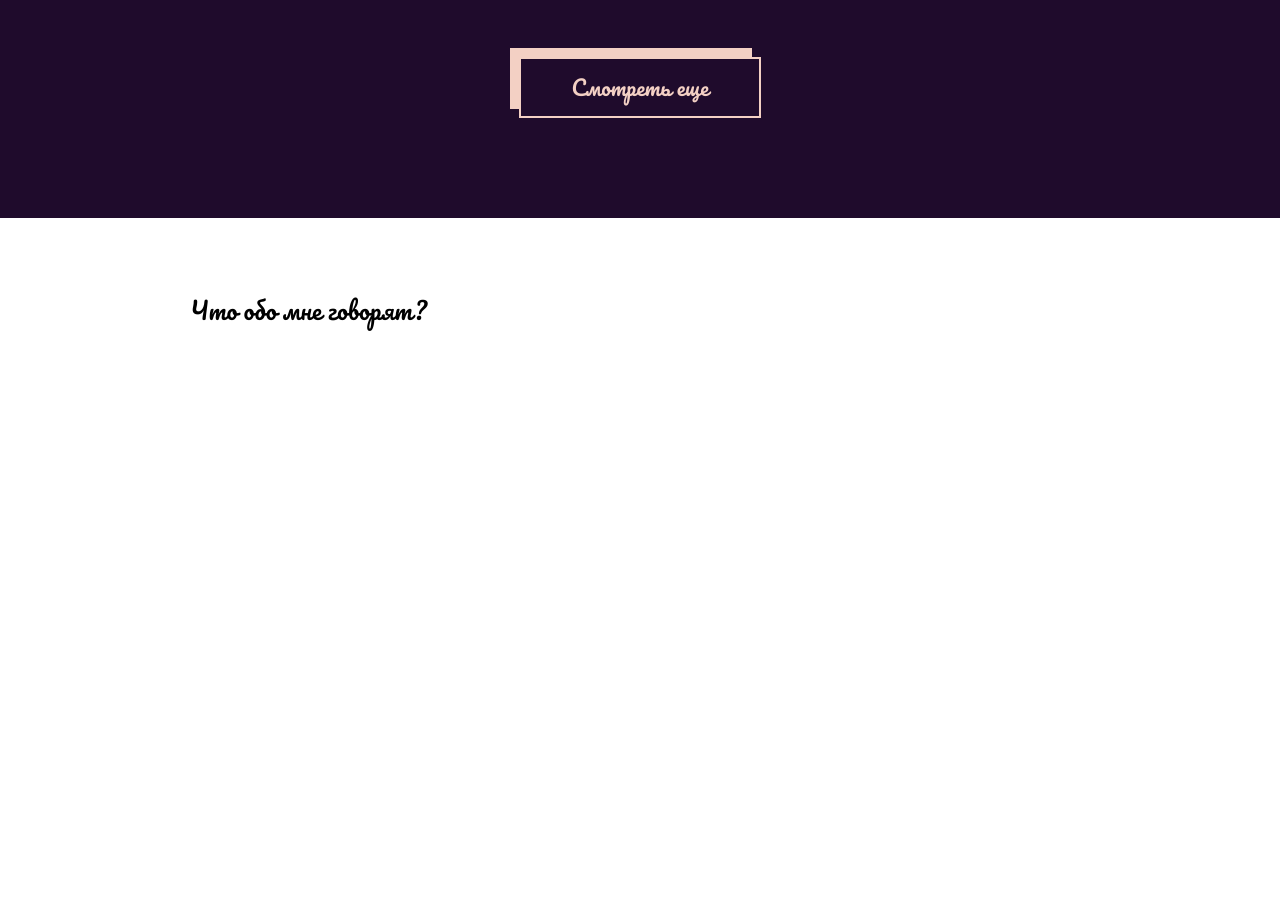
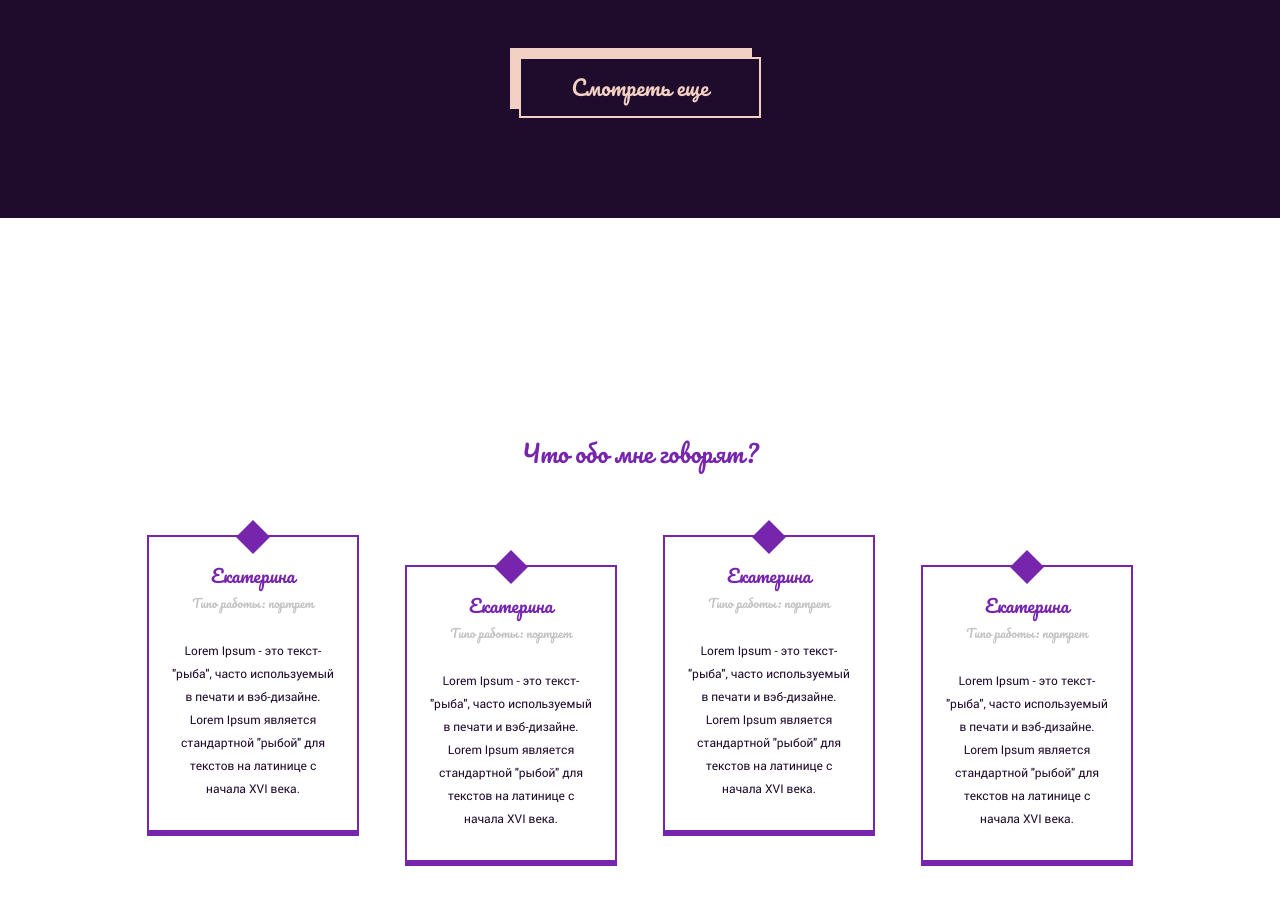
Before and after one commit to isaevfeed/artist-katarina, a website: page app/index.html in a window 1280 px wide. Shown: the part 1415-2319 px from the top of the page. Before the commit the page ends 1852 px from the top, so only its background shows below. Drawn offline with Linux system fonts and the light colour scheme.

Commit message:
Заверстал раздел обо мне и начал верстать декор

```diff
--- a/app/index.html
+++ b/app/index.html
@@ -27,7 +27,7 @@
 	<link rel="stylesheet" href="css/preloader.css">
 </head>
 
-<body>
+<body style="min-height: 3000px">
 	<div class="preloader">
 		<div class="preloader-squares">
 			<div class="preloader-squares-row">
@@ -135,11 +135,67 @@
 		</div>
 	</section>
 
-	<section class="about">
+	<section class="review section">
 		<div class="container">
-			<h3 class="title title-dark">
+			<div class="decor-cube-top"></div>
+			<h3 class="title title-pirple">
 				Что обо мне говорят?
 			</h3>
+			<div class="review-items">
+				<div class="review-item">
+					<div class="review-item-title">
+						<div class="review-item-name">
+							Екатерина
+						</div>
+						<div class="review-item-type">
+							Типо работы: портрет
+						</div>
+					</div>
+					<div class="review-item-text">
+						Lorem Ipsum - это текст-"рыба", часто используемый в печати и вэб-дизайне. Lorem Ipsum является стандартной "рыбой" для текстов на латинице с начала XVI века.
+					</div>
+				</div>
+				<div class="review-item">
+					<div class="review-item-title">
+						<div class="review-item-name">
+							Екатерина
+						</div>
+						<div class="review-item-type">
+							Типо работы: портрет
+						</div>
+					</div>
+					<div class="review-item-text">
+						Lorem Ipsum - это текст-"рыба", часто используемый в печати и вэб-дизайне. Lorem Ipsum является стандартной "рыбой" для текстов на латинице с начала XVI века.
+					</div>
+				</div>
+				<div class="review-item">
+					<div class="review-item-title">
+						<div class="review-item-name">
+							Екатерина
+						</div>
+						<div class="review-item-type">
+							Типо работы: портрет
+						</div>
+					</div>
+					<div class="review-item-text">
+						Lorem Ipsum - это текст-"рыба", часто используемый в печати и вэб-дизайне. Lorem Ipsum является стандартной "рыбой" для текстов на латинице с начала XVI века.
+					</div>
+				</div>
+				<div class="review-item">
+					<div class="review-item-title">
+						<div class="review-item-name">
+							Екатерина
+						</div>
+						<div class="review-item-type">
+							Типо работы: портрет
+						</div>
+					</div>
+					<div class="review-item-text">
+						Lorem Ipsum - это текст-"рыба", часто используемый в печати и вэб-дизайне. Lorem Ipsum является стандартной "рыбой" для текстов на латинице с начала XVI века.
+					</div>
+				</div>
+			</div>
+			<div class="decor-cube-bottom"></div>
 		</div>
 	</section>
 
--- a/app/scss/main.scss
+++ b/app/scss/main.scss
@@ -7,6 +7,7 @@
 @import "nav";
 @import "about";
 @import "works";
+@import "review";
 
 @import "options";
 
--- /dev/null
+++ b/app/scss/review.scss
@@ -0,0 +1,69 @@
+.review {
+    .title {
+        margin-bottom: rem(100)!important;
+    }
+
+    &-items {
+        display: flex;
+        justify-content: center;
+    }
+
+    &-item {
+        position: relative;
+        max-width: rem(212);
+        border: 2px solid $pirple;
+        border-bottom-width: 6px;
+        box-sizing: border-box;
+        padding: rem(30) rem(20);
+        margin: 0 rem(23);
+
+        &:nth-child(odd) {
+            transform: translateY(-30px);
+        }
+
+        &:after {
+            content: "";
+            display: block;
+            width: rem(24);
+            height: rem(24);
+            position: absolute;
+            left: 50%;
+            top: rem(-12);
+            transform: translateX(-50%) rotateZ(45deg);
+            background: $pirple;
+        }
+
+        * {
+            text-align: center;
+        }
+
+        &-title {
+            font-family: "Pacifico", sans-serif;
+            margin-bottom: rem(30);
+        }
+
+        &-name {
+            color: $pirple;
+            font-size: 18px;
+            margin-bottom: rem(12);
+        }
+
+        &-type {
+            color: $gray;
+            font-size: 12px;
+        }
+
+        &-text {
+            color: $dark;
+            font-size: 12px;
+            line-height: 23px;
+            font-weight: normal;
+            font-family: "Roboto", serif;
+        }
+    }
+}
+
+.decor-cube-top {
+    width: rem(123);
+    height: rem(123);
+}
```
Also changed, not shown: app/css/main.min.css, app/css/review.min.css (added), app/js/common.js (line endings or trailing spaces).
